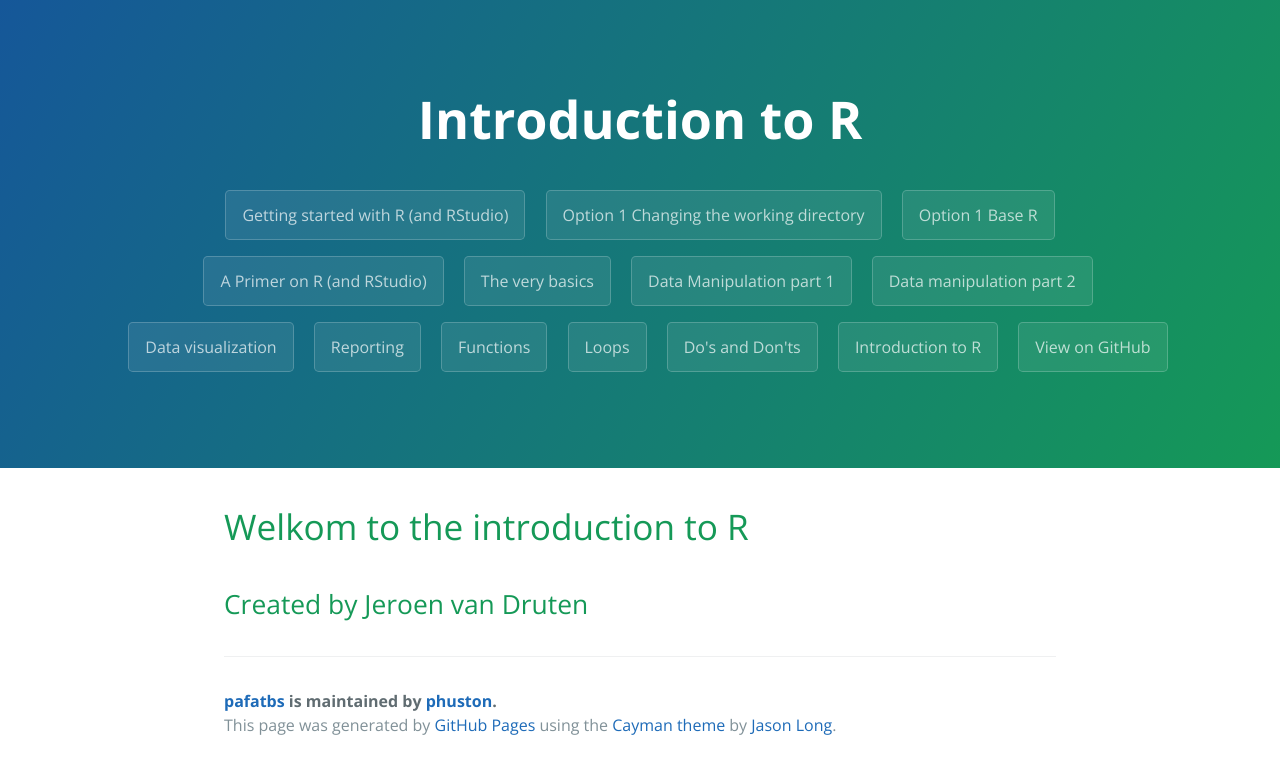
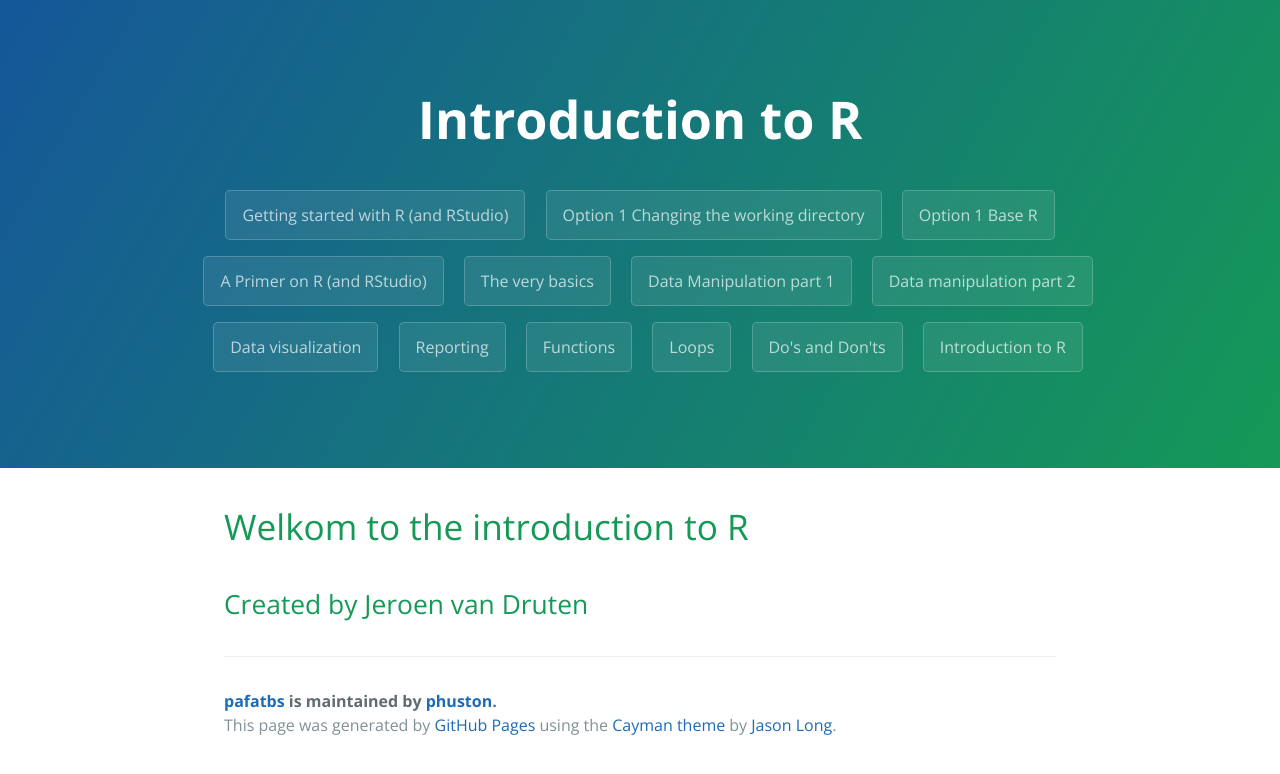
Before and after one commit to jmjvdruten/introductiontoR, a Jekyll site: the page built from index.md, in a window 1280 px wide. Shown: the top 774 px of the page. Built offline with Jekyll 4.4.1, drawn with Linux system fonts in a browser that asks for light colours.

Commit message:
Update template.html

```diff
--- a/_layouts/template.html
+++ b/_layouts/template.html
@@ -16,7 +16,6 @@
       {% for page in site.pages %}
         <a href= {{ page.filename }} class="btn">{{ page.title }}</a>
       {% endfor %}
-      <a href="https://github.com/phuston/patrickandfrantonarethebestninjas" class="btn">View on GitHub</a>
     </section>
 
     <section class="main-content">
```
